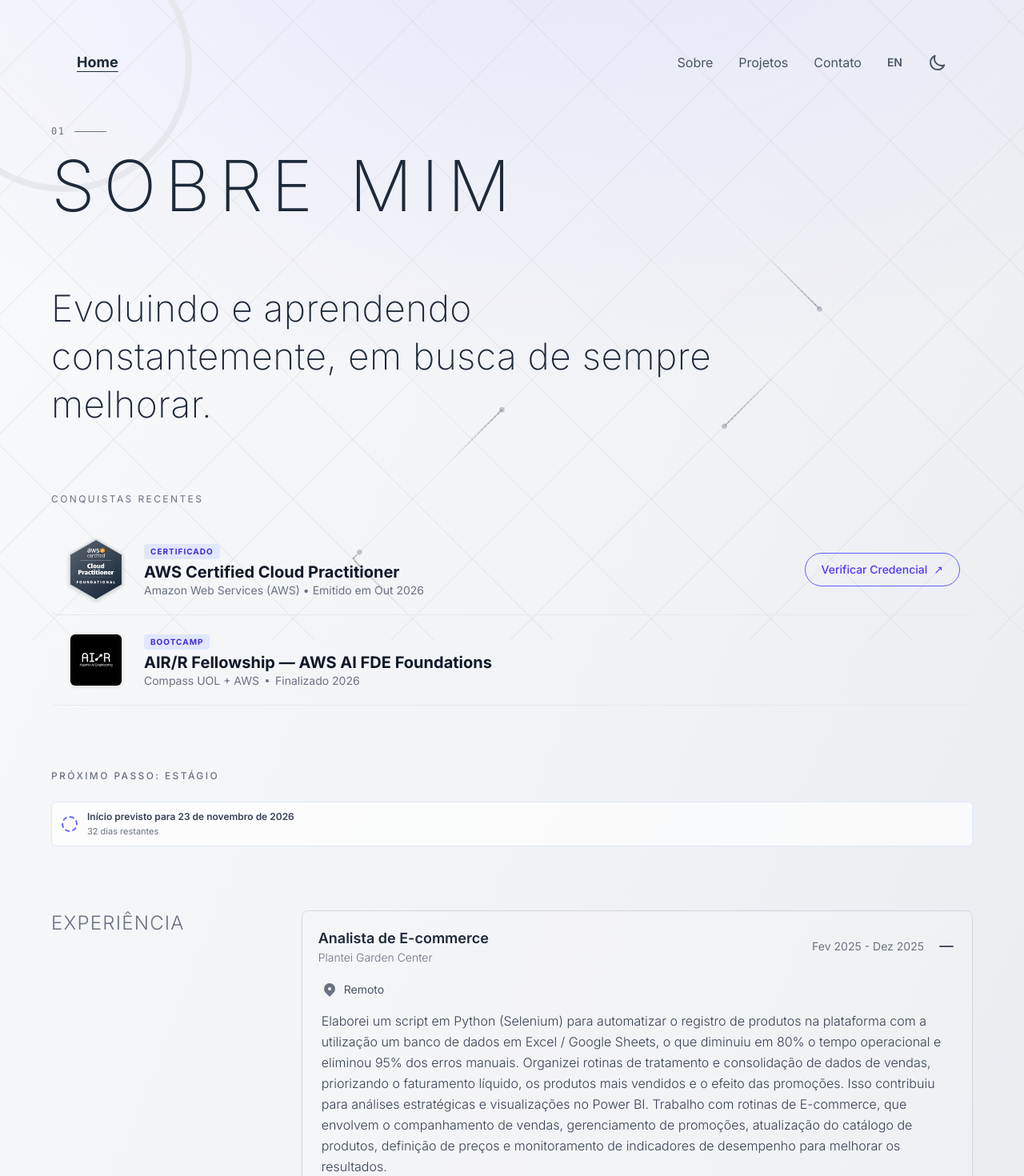
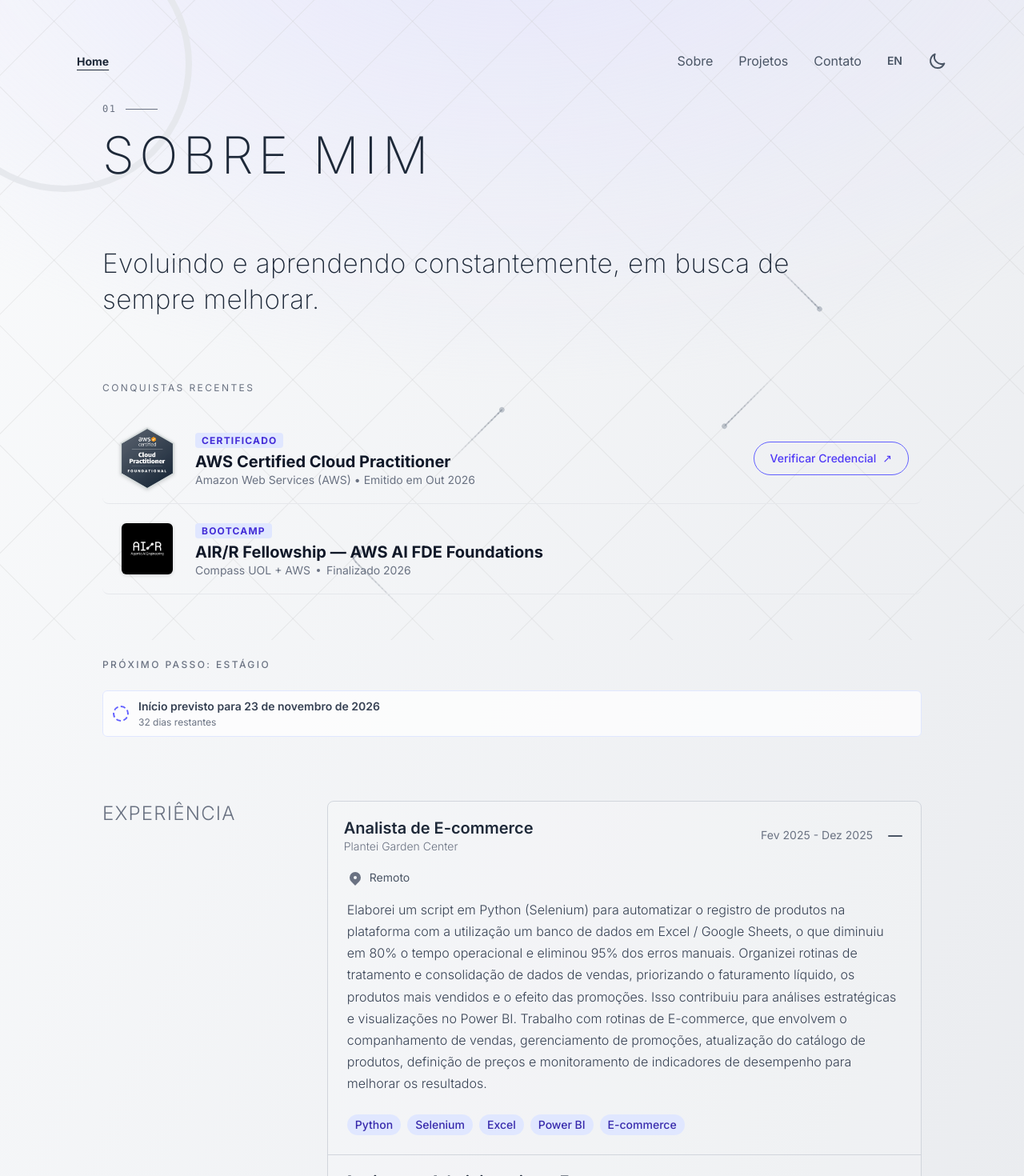
Before and after one commit to AdriMayc/Portfolio2.0, a React (Vite) app: page /about in a window 1280 px wide. Shown: the top 1470 px of the page at 80% size. Built offline with nearby package versions, Linux system fonts and the light colour scheme.

Commit message:
feat: Update typography styles across components for consistency and improved readability

```diff
--- a/src/components/Footer.jsx
+++ b/src/components/Footer.jsx
@@ -2,7 +2,7 @@ import React from "react";
 
 const Footer = ({ theme }) => (
   <footer
-    className={`relative z-10 mt-4 border-t px-4 py-5 text-[0.82rem] sm:mt-8 sm:px-8 sm:py-8 ${
+    className={`type-meta relative z-10 mt-4 border-t px-4 py-5 sm:mt-8 sm:px-8 sm:py-8 ${
       theme === "light"
         ? "border-gray-300 text-gray-500"
         : "border-gray-700 text-gray-400"
--- a/src/components/Grid.jsx
+++ b/src/components/Grid.jsx
@@ -251,7 +251,7 @@ const RotatedGridBackground = ({ theme }) => {
   const opacity = theme === "light" ? 1 : 0.1;
 
   return (
-    <div className="pointer-events-none fixed inset-0 z-0 h-[100svh] w-screen overflow-hidden">
+    <div className="pointer-events-none fixed inset-0 z-0 h-[100svh] w-full overflow-hidden">
       <div
         className="absolute inset-0"
         style={{
--- a/src/components/Navbar.jsx
+++ b/src/components/Navbar.jsx
@@ -52,7 +52,7 @@ const Navbar = ({
   return (
     <header className="relative flex justify-between items-center p-4 md:p-0 ">
       <Link to="/" aria-label="Home" onClick={handleLinkClick}>
-        <span className="font-bold text-lg py-2 underline decoration-1 underline-offset-[5px] transition-[text-underline-offset] duration-300 ease-[cubic-bezier(0.22,1,0.36,1)] hover:underline-offset-[9px] focus-visible:underline-offset-[9px]">
+        <span className="type-control py-2 font-bold underline decoration-1 underline-offset-[5px] transition-[text-underline-offset] duration-300 ease-[cubic-bezier(0.22,1,0.36,1)] hover:underline-offset-[9px] focus-visible:underline-offset-[9px]">
           Home
         </span>
       </Link>
@@ -79,7 +79,7 @@ const Navbar = ({
         </Link>
         <button
           onClick={toggleLanguage}
-          className={`transition-colors font-semibold text-sm cursor-pointer ${themeClasses.textSubtle} ${themeClasses.textHover}`}
+          className={`type-control cursor-pointer font-semibold transition-colors ${themeClasses.textSubtle} ${themeClasses.textHover}`}
         >
           {language === "pt" ? "EN" : "PT"}
         </button>
@@ -127,7 +127,7 @@ const Navbar = ({
               </button>
 
               <Link to="/" aria-label="Home" onClick={handleLinkClick}>
-                <span className="font-semibold underline text-lg">HOME</span>
+                <span className="type-control font-semibold underline">HOME</span>
               </Link>
 
               <button
@@ -144,28 +144,28 @@ const Navbar = ({
               <Link
                 to="/about"
                 onClick={handleLinkClick}
-                className={`nav-underline-anim text-xl transition-colors ${themeClasses.textSubtle} ${themeClasses.textHover}`}
+                className={`nav-underline-anim type-section-title transition-colors ${themeClasses.textSubtle} ${themeClasses.textHover}`}
               >
                 {currentContent.nav_about.toUpperCase()}
               </Link>
               <Link
                 to="/projects"
                 onClick={handleLinkClick}
-                className={`nav-underline-anim text-xl transition-colors ${themeClasses.textSubtle} ${themeClasses.textHover}`}
+                className={`nav-underline-anim type-section-title transition-colors ${themeClasses.textSubtle} ${themeClasses.textHover}`}
               >
                 {currentContent.nav_projects.toUpperCase()}
               </Link>
               <Link
                 to="/contact"
                 onClick={handleLinkClick}
-                className={`nav-underline-anim text-xl transition-colors ${themeClasses.textSubtle} ${themeClasses.textHover}`}
+                className={`nav-underline-anim type-section-title transition-colors ${themeClasses.textSubtle} ${themeClasses.textHover}`}
               >
                 {currentContent.nav_contact.toUpperCase()}
               </Link>
 
               <button
                 onClick={() => { toggleLanguage(); handleLinkClick(); }}
-                className={`underline transition-colors font-bold text-lg cursor-pointer   ${themeClasses.textSubtle} ${themeClasses.textHover}`}
+                className={`type-control cursor-pointer font-bold underline transition-colors ${themeClasses.textSubtle} ${themeClasses.textHover}`}
               >
                 {language === "pt" ? "ENGLISH" : "PORTUGUÊS"}
               </button>
--- a/src/components/NextPageLink.jsx
+++ b/src/components/NextPageLink.jsx
@@ -39,14 +39,14 @@ export default function NextPageLink({ currentPath, language, theme }) {
       >
         <span>
           <small
-            className={`mb-2 block text-xs uppercase tracking-[0.2em] ${
+            className={`type-eyebrow mb-2 block uppercase tracking-[0.2em] ${
               isLight ? "text-gray-500" : "text-gray-400"
             }`}
           >
             {language === "pt" ? "Próxima página" : "Next page"}
           </small>
           <span
-            className={`block text-[clamp(1.8rem,5vw,3.6rem)] font-extralight uppercase tracking-[0.1em] transition-[letter-spacing,color] duration-500 ease-[cubic-bezier(0.22,1,0.36,1)] group-hover:tracking-[0.17em] ${
+            className={`type-page-title block font-extralight uppercase tracking-[0.1em] transition-[letter-spacing,color] duration-500 ease-[cubic-bezier(0.22,1,0.36,1)] group-hover:tracking-[0.17em] ${
               isLight ? "text-gray-800" : "text-gray-100"
             }`}
           >
--- a/src/components/ProjectCard.jsx
+++ b/src/components/ProjectCard.jsx
@@ -65,13 +65,13 @@ export default function ProjectCard({
           </span>
 
           <div className="w-full p-6 text-white">
-            <h3 className="mb-2 text-2xl font-bold">{title}</h3>
+            <h3 className="type-card-title mb-2 font-bold">{title}</h3>
             <div className="grid grid-rows-[1fr] transition-[grid-template-rows] duration-500 ease-[cubic-bezier(0.22,1,0.36,1)] md:grid-rows-[0fr] md:group-hover:grid-rows-[1fr]">
               <div className="overflow-hidden">
-                <p className="mb-4 text-sm text-gray-300">{description}</p>
+                <p className="type-meta mb-4 text-gray-300">{description}</p>
                 <div className="flex flex-wrap gap-2">
                   {tags.map((tag) => (
-                    <span key={tag} className="rounded-md bg-white/20 px-2 py-1 text-xs font-semibold text-white">
+                    <span key={tag} className="type-eyebrow rounded-md bg-white/20 px-2 py-1 font-semibold text-white">
                       {tag}
                     </span>
                   ))}
--- a/src/index.css
+++ b/src/index.css
@@ -0,0 +1,177 @@
+@import "tailwindcss";
+
+html {
+  overflow-y: scroll;
+  overflow-x: clip;
+}
+
+body {
+  overflow-x: clip;
+}
+
+@theme {
+  --font-sans: "Inter", system-ui, sans-serif;
+}
+
+@layer components {
+  .type-eyebrow {
+    font-size: 0.75rem;
+    line-height: 1rem;
+    letter-spacing: 0.12em;
+  }
+
+  .type-display {
+    font-size: clamp(2.5rem, 7vw, 5rem);
+    line-height: 0.98;
+    letter-spacing: 0.1em;
+  }
+
+  .type-page-title {
+    font-size: clamp(2.25rem, 5vw, 4rem);
+    line-height: 1.05;
+    letter-spacing: 0.1em;
+  }
+
+  .type-statement {
+    font-size: clamp(1.5rem, 3.2vw, 2.75rem);
+    line-height: 1.3;
+    letter-spacing: 0.01em;
+  }
+
+  .type-statement-about {
+    font-size: clamp(1.25rem, 2.6vw, 2.15rem);
+    line-height: 1.35;
+    letter-spacing: 0.01em;
+  }
+
+  .type-section-title {
+    font-size: 1.5rem;
+    line-height: 2rem;
+  }
+
+  .type-card-title {
+    font-size: 1.25rem;
+    line-height: 1.35;
+  }
+
+  .type-body {
+    font-size: 1rem;
+    line-height: 1.7;
+  }
+
+  .type-meta {
+    font-size: 0.875rem;
+    line-height: 1.35;
+  }
+
+  .type-caption {
+    font-size: 0.75rem;
+    line-height: 1.25;
+  }
+
+  .type-control {
+    font-size: 0.875rem;
+    line-height: 1.25rem;
+  }
+}
+
+@keyframes technologies-marquee {
+  to {
+    transform: translateX(-50%);
+  }
+}
+
+.nav-underline-anim {
+  position: relative;
+}
+
+.nav-underline-anim::after {
+  content: "";
+  position: absolute;
+  left: 0;
+  bottom: -0.2em;
+  width: 100%;
+  height: 1px;
+  background: currentColor;
+  transform: scaleX(0);
+  transform-origin: center;
+  transition: transform 220ms ease;
+  will-change: transform;
+}
+
+.nav-underline-anim:hover::after,
+.nav-underline-anim:focus-visible::after {
+  transform: scaleX(1);
+}
+
+.reveal {
+  opacity: 0;
+  transform: translateY(30px);
+  transition:
+    opacity 0.9s cubic-bezier(0.22, 1, 0.36, 1),
+    transform 0.9s cubic-bezier(0.22, 1, 0.36, 1);
+  transition-delay: var(--reveal-delay, 0ms);
+}
+
+.reveal-visible {
+  opacity: 1;
+  transform: none;
+}
+
+.section-eyebrow-rule {
+  width: 0;
+  transition: width 1.2s cubic-bezier(0.22, 1, 0.36, 1) 300ms;
+}
+
+.reveal-visible .section-eyebrow-rule {
+  width: 2.5rem;
+}
+
+.contact-title-line {
+  display: block;
+  transform: translateY(112%);
+  transition: transform 1.1s cubic-bezier(0.22, 1, 0.36, 1);
+}
+
+.reveal-visible .contact-title-line {
+  transform: translateY(0);
+}
+
+.contact-email {
+  position: relative;
+}
+
+.contact-email::after {
+  content: "";
+  position: absolute;
+  left: 0;
+  bottom: -0.1em;
+  height: 2px;
+  width: 100%;
+  background: currentColor;
+  transform: scaleX(0);
+  transform-origin: left center;
+  transition: transform 700ms cubic-bezier(0.22, 1, 0.36, 1);
+}
+
+.contact-email:hover::after {
+  transform: scaleX(1);
+}
+
+@media (prefers-reduced-motion: reduce) {
+  .reveal {
+    opacity: 1;
+    transform: none;
+    transition: none;
+  }
+
+  .section-eyebrow-rule,
+  .reveal-visible .section-eyebrow-rule {
+    width: 2.5rem;
+    transition: none;
+  }
+
+  .contact-email::after {
+    transition: none;
+  }
+}
--- a/src/sections/About.jsx
+++ b/src/sections/About.jsx
@@ -153,19 +153,19 @@ const AccordionItem = ({ item, isOpen, onClick, theme, language }) => {
         <div className={`border-b ${theme === 'light' ? 'border-gray-300' : 'border-gray-700'}`}>
             <button onClick={onClick} className="w-full flex justify-between items-center p-5 text-left transition-colors bg-transparent">
                 <div>
-                    <h3 className={`font-semibold text-lg ${themeClasses.textStrong}`}>{currentLangItem.title}</h3>
-                    <p className={`text-sm font-light ${theme === 'light' ? 'text-gray-500' : 'text-gray-400'}`}>{currentLangItem.company}</p>
+                    <h3 className={`type-card-title font-semibold ${themeClasses.textStrong}`}>{currentLangItem.title}</h3>
+                    <p className={`type-meta font-light ${theme === 'light' ? 'text-gray-500' : 'text-gray-400'}`}>{currentLangItem.company}</p>
                 </div>
                 <div className="flex items-center space-x-4">
-                    <span className={`text-sm hidden sm:block ${theme === 'light' ? 'text-gray-500' : 'text-gray-400'}`}>{currentDate}</span>
+                    <span className={`type-meta hidden sm:block ${theme === 'light' ? 'text-gray-500' : 'text-gray-400'}`}>{currentDate}</span>
                     <div className={`${theme === 'light' ? 'text-gray-600' : 'text-gray-300'}`}>{isOpen ? <MinusIcon /> : <PlusIcon />}</div>
                 </div>
             </button>
             <div className={`overflow-hidden transition-all duration-500 ease-in-out ${isOpen ? 'max-h-[800px] md:max-h-[600px]' : 'max-h-0'}`}>
                 <div className="p-6 pt-0 bg-transparent">
-                    <div className={`flex items-center text-sm mb-4 ${theme === 'light' ? 'text-gray-600' : 'text-gray-300'}`}><LocationIcon theme={theme} /> {currentLocation}</div>
-                    <p className={`leading-relaxed mb-6 font-light ${theme === 'light' ? 'text-gray-700' : 'text-gray-300'}`}>{currentLangItem.description}</p>
-                    <div className="flex flex-wrap gap-2">{item.tags.map(tag => (<span key={tag} className={`text-xs font-medium px-2.5 py-1 rounded-full ${theme === 'light' ? 'bg-indigo-100 text-indigo-800' : 'bg-indigo-900 text-indigo-200'}`}>{tag}</span>))}</div>
+                    <div className={`type-meta mb-4 flex items-center ${theme === 'light' ? 'text-gray-600' : 'text-gray-300'}`}><LocationIcon theme={theme} /> {currentLocation}</div>
+                    <p className={`type-body mb-6 font-light ${theme === 'light' ? 'text-gray-700' : 'text-gray-300'}`}>{currentLangItem.description}</p>
+                    <div className="flex flex-wrap gap-2">{item.tags.map(tag => (<span key={tag} className={`type-meta rounded-full px-2.5 py-1 font-medium ${theme === 'light' ? 'bg-indigo-100 text-indigo-800' : 'bg-indigo-900 text-indigo-200'}`}>{tag}</span>))}</div>
                 </div>
             </div>
         </div>
@@ -175,7 +175,7 @@ const AccordionItem = ({ item, isOpen, onClick, theme, language }) => {
 const TopicSection = ({ topic, children, theme }) => (
     <div className="flex flex-col gap-8 md:flex-row mb-20">
         <div className="w-full md:w-1/4 mb-6 md:mb-0 md:pr-8">
-            <h2 className={`text-2xl font-light tracking-wider sticky top-24 ${theme === 'light' ? 'text-gray-500' : 'text-gray-400'}`}>{topic}</h2>
+            <h2 className={`type-section-title font-light tracking-wider sticky top-24 ${theme === 'light' ? 'text-gray-500' : 'text-gray-400'}`}>{topic}</h2>
         </div>
         <div className="w-full min-w-0 md:w-3/4">
             <div className={`overflow-hidden rounded-lg border ${theme === 'light' ? 'border-gray-300 bg-white/20' : 'border-gray-700 bg-gray-900/20'}`}>{children}</div>
@@ -186,15 +186,15 @@ const TopicSection = ({ topic, children, theme }) => (
 const SkillsSection = ({ topic, skills, theme }) => (
     <div className="flex flex-col md:flex-row gap-8 mb-20">
         <div className="w-full md:w-1/4 mb-6 md:mb-0 md:pr-8">
-            <h2 className={`text-2xl font-light tracking-[0.1em] sticky top-24 ${theme === 'light' ? 'text-gray-500' : 'text-gray-400'}`}>{topic}</h2>
+            <h2 className={`type-section-title font-light tracking-[0.1em] sticky top-24 ${theme === 'light' ? 'text-gray-500' : 'text-gray-400'}`}>{topic}</h2>
         </div>
         <div className="w-full md:w-3/4 space-y-6 min-w-0">
             {Object.entries(skills).map(([category, list]) => (
                 <div key={category}>
-                    <h3 className={`font-semibold mb-3 ${theme === 'light' ? 'text-gray-600' : 'text-gray-300'}`}>{category}</h3>
+                    <h3 className={`type-meta font-semibold mb-3 ${theme === 'light' ? 'text-gray-600' : 'text-gray-300'}`}>{category}</h3>
                     <div className="flex flex-wrap gap-3">
                         {list.map(skill => (
-                            <span key={skill} className={`px-4 py-2 rounded-md text-sm font-medium shadow-sm transition duration-300 hover:-translate-y-1 hover:shadow-lg ${theme === 'light' ? 'bg-gray-100 border border-gray-200 text-gray-700 hover:border-indigo-500' : 'bg-gray-800 border border-gray-700 text-gray-300 hover:border-indigo-400'}`}>{skill}</span>
+                            <span key={skill} className={`type-control rounded-md px-4 py-2 font-medium shadow-sm transition duration-300 hover:-translate-y-1 hover:shadow-lg ${theme === 'light' ? 'bg-gray-100 border border-gray-200 text-gray-700 hover:border-indigo-500' : 'bg-gray-800 border border-gray-700 text-gray-300 hover:border-indigo-400'}`}>{skill}</span>
                         ))}
                     </div>
                 </div>
@@ -225,10 +225,10 @@ const AchievementCard = ({ type, title, subtitle, status, credential, theme, ind
             </div>
             <div className="min-w-0 flex-1">
                 <div className="mb-1 inline-flex items-center rounded bg-indigo-100 px-2 py-0.5">
-                    <span className="text-[10px] font-bold uppercase tracking-widest text-indigo-700">{type}</span>
+                    <span className="type-caption font-bold uppercase tracking-widest text-indigo-700">{type}</span>
                 </div>
-                <h3 className={`text-xl font-bold leading-tight ${isLight ? "text-gray-900" : "text-gray-100"}`}>{title}</h3>
-                <p className={`flex flex-wrap items-center gap-2 text-sm ${isLight ? "text-gray-500" : "text-gray-400"}`}>
+                <h3 className={`type-card-title font-bold ${isLight ? "text-gray-900" : "text-gray-100"}`}>{title}</h3>
+                <p className={`type-meta flex flex-wrap items-center gap-2 ${isLight ? "text-gray-500" : "text-gray-400"}`}>
                     <span>{subtitle}</span>
                     {status && (
                         <>
@@ -264,7 +264,7 @@ const InternshipTimeline = ({ theme, content }) => {
                     {!isBeforeStart && <span className="h-1.5 w-1.5 rounded-full bg-white" />}
                 </span>
                 <div className="min-w-0">
-                    <p className={`text-xs font-semibold ${isLight ? "text-gray-700" : "text-gray-200"}`}>
+                    <p className={`type-meta font-semibold ${isLight ? "text-gray-700" : "text-gray-200"}`}>
                         {isBeforeStart
                             ? `${content.internship_before} ${content.internship_date}`
                             : isStartDay
@@ -272,7 +272,7 @@ const InternshipTimeline = ({ theme, content }) => {
                                 : content.internship_active}
                     </p>
                     {isBeforeStart && (
-                        <p className={`mt-0.5 text-[11px] ${isLight ? "text-gray-500" : "text-gray-400"}`}>
+                        <p className={`type-caption mt-0.5 ${isLight ? "text-gray-500" : "text-gray-400"}`}>
                             {daysUntilStart} {content.days_left}
                         </p>
                     )}
@@ -309,8 +309,8 @@ export default function About({ theme = 'light', language = 'pt', toggleTheme, t
 
             <RotatedGridBackground theme={theme} />
             {/* Navbar real com as mesmas props da Home */}
-            <div className="relative z-20 w-full">
-                <div className="max-w-6xl mx-auto px-8 pt-16 md:py-16">
+            <div className="absolute top-0 left-0 w-full">
+                <div className="relative z-20 w-full max-w-6xl mx-auto md:px-8 pt-16">
                     <Navbar
                         theme={theme}
                         toggleTheme={toggleTheme}
@@ -328,23 +328,23 @@ export default function About({ theme = 'light', language = 'pt', toggleTheme, t
                 <div className={`absolute bottom-40 -right-24 w-60 h-60 rounded-full transition-colors ${themeClasses.shapeBg}`}></div>
             </div>
 
-            <div className="relative w-full flex justify-center pb-16 px-4 sm:px-6 lg:px-8">
-                <main className="relative z-10 w-full max-w-6xl">
+            <div className="relative w-full flex justify-center pt-32 md:pt-32 pb-16 px-4 sm:px-6 lg:px-8">
+                <main className="relative z-10 w-full max-w-5xl">
                     <Reveal className="md:mb-20 mb-10">
-                        <div className={`mb-4 flex items-center gap-3 font-mono text-xs tracking-[0.12em] ${theme === 'light' ? 'text-gray-500' : 'text-gray-400'}`}>
+                        <div className={`type-eyebrow mb-4 flex items-center gap-3 font-mono ${theme === 'light' ? 'text-gray-500' : 'text-gray-400'}`}>
                             <span>01</span>
                             <span className="section-eyebrow-rule h-px bg-current" />
                         </div>
-                        <h1 className={`text-[clamp(2.4rem,7vw,5.5rem)] font-extralight uppercase leading-none tracking-[0.12em] ${themeClasses.textStrong}`}>
+                        <h1 className={`type-page-title font-extralight uppercase ${themeClasses.textStrong}`}>
                             {currentContent.about_title}
                         </h1>
                     </Reveal>
-                    <Reveal className={`mb-10 md:mb-20 max-w-4xl text-[clamp(1.6rem,3.6vw,2.9rem)] font-extralight leading-[1.3] tracking-[0.01em] ${themeClasses.textStrong}`}>
+                    <Reveal className={`type-statement-about mb-10 max-w-4xl font-extralight md:mb-20 ${themeClasses.textStrong}`}>
                         {currentContent.statement}
                     </Reveal>
 
                     <Reveal>
-                        <div className={`mb-6 text-xs uppercase tracking-[0.2em] ${theme === 'light' ? 'text-gray-500' : 'text-gray-400'}`}>
+                        <div className={`type-eyebrow mb-6 uppercase tracking-[0.2em] ${theme === 'light' ? 'text-gray-500' : 'text-gray-400'}`}>
                             <h2 className="font-normal">
                                 {currentContent.recent_achievements}
                             </h2>
@@ -365,7 +365,7 @@ export default function About({ theme = 'light', language = 'pt', toggleTheme, t
                                         href="https://www.credly.com/badges/57fdc238-d7cc-4c27-8e89-f7aad0c892e5"
                                         target="_blank"
                                         rel="noopener noreferrer"
-                                        className="inline-flex w-full items-center justify-center gap-2 rounded-full border border-indigo-500 px-5 py-2.5 text-sm font-medium text-indigo-600 transition-colors hover:bg-indigo-500 hover:text-white sm:w-auto"
+                                        className="type-control inline-flex w-full items-center justify-center gap-2 rounded-full border border-indigo-500 px-5 py-2.5 font-medium text-indigo-600 transition-colors hover:bg-indigo-500 hover:text-white sm:w-auto"
                                     >
                                         {currentContent.verify_credential}
                                         <span aria-hidden="true">↗</span>
@@ -387,7 +387,7 @@ export default function About({ theme = 'light', language = 'pt', toggleTheme, t
                     </section>
                     <Reveal className="mb-20">
                         <section>
-                            <h2 className={`mb-6 text-xs font-medium uppercase tracking-[0.2em] ${theme === 'light' ? 'text-gray-500' : 'text-gray-400'}`}>
+                            <h2 className={`type-eyebrow mb-6 font-medium uppercase tracking-[0.2em] ${theme === 'light' ? 'text-gray-500' : 'text-gray-400'}`}>
                                 {currentContent.internship_title}
                             </h2>
                             <InternshipTimeline theme={theme} content={currentContent} />
```
Also changed, not shown: src/components/ProjectDetail.jsx (+7 -7 lines), src/sections/Contact.jsx (+5 -5 lines), src/sections/Home.jsx (+9 -9 lines), src/sections/Projects.jsx (+6 -6 lines).
